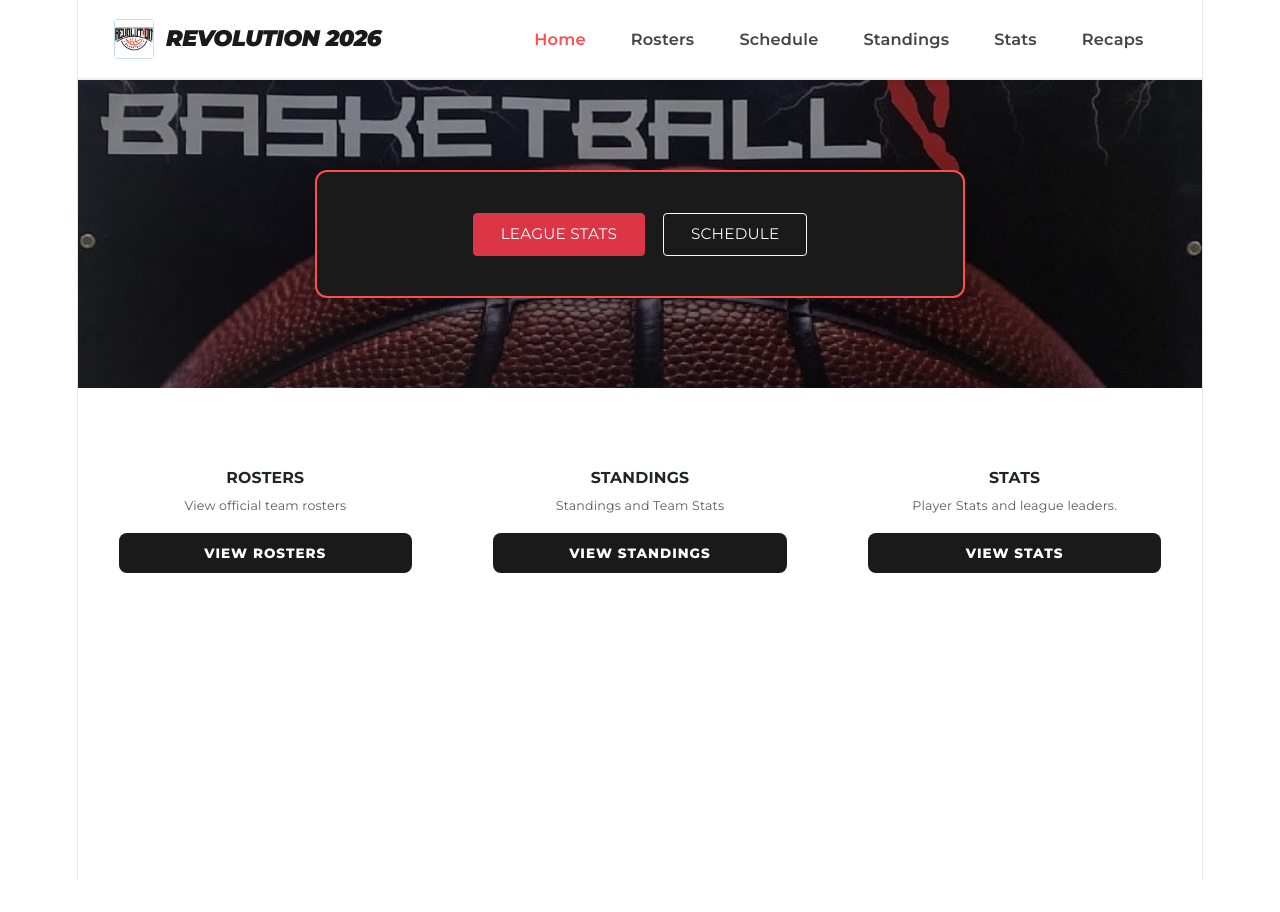
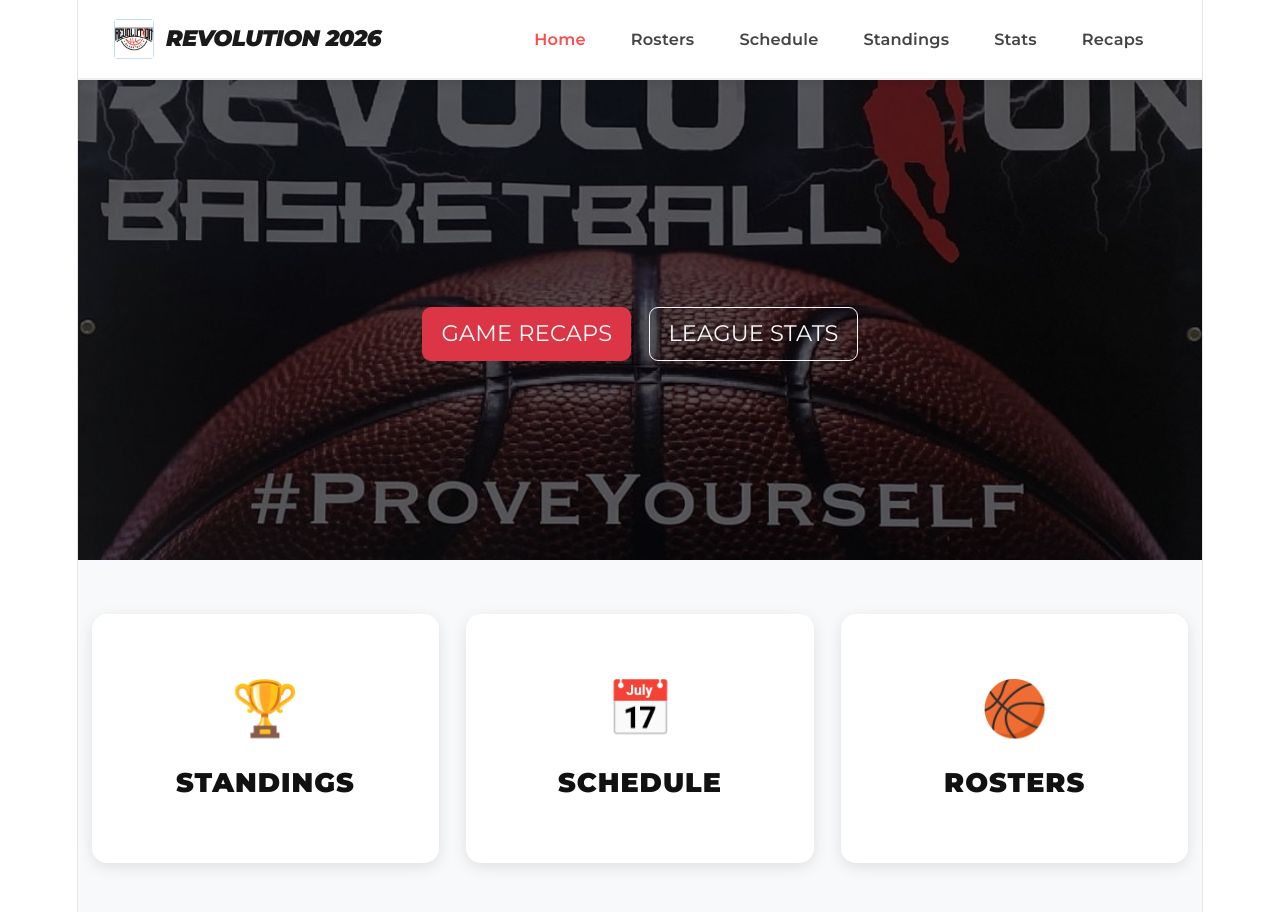
Before and after one commit to jhare3/RevolutionSummer2026, a React (Vite) app: page / in a window 1280 px wide. Shown: the top 912 px of the page. Before the commit the page ends 880 px from the top, so only its background shows below. Built offline with nearby package versions, Linux system fonts and the light colour scheme.

Commit message:
updated home page

```diff
--- a/src/pages/Home.jsx
+++ b/src/pages/Home.jsx
@@ -1,134 +1,116 @@
 import React from 'react';
+import { Container, Row, Col, Card, Button } from 'react-bootstrap';
 import { Link } from 'react-router-dom';
 
 const Home = () => {
+  // Navigation cards arranged in the requested order
+  const navCards = [
+    { title: 'Standings', path: '/standings', icon: '🏆' },
+    { title: 'Schedule', path: '/schedule', icon: '📅' },
+    { title: 'Rosters', path: '/rosters', icon: '🏀' },
+  ];
+
   return (
-    <div className="min-vh-100" style={{ backgroundColor: '#ffffff' }}>
-      <style>{`
-        .hero-section {
-          /* Updated to use revolutionHero.png */
-          background-image: linear-gradient(rgba(0, 0, 0, 0.4), rgba(0, 0, 0, 0.4)), url("/revolutionHero.png");
-          background-size: cover;
-          background-position: center;
-          padding: clamp(2.5rem, 8vw, 5rem) 0;
-          display: flex;
-          align-items: center;
-          justify-content: center;
-        }
-
-        .glass-hero-capsule {
-          background: #1a1a1a;
-          border: 2px solid #ff4d4d;
-          padding: clamp(1.25rem, 5vw, 2.25rem);
-          border-radius: 12px;
-          display: inline-block;
-          box-shadow: 0 12px 36px rgba(0, 0, 0, 0.4);
-          width: 92%;
-          max-width: 650px;
-        }
-
-        .hero-title-pop {
-          font-size: clamp(1.5rem, 8vw, 3rem);
-          font-weight: 900;
-          letter-spacing: -1px;
-          color: #ffffff;
-          text-shadow: 3px 3px 0px #ff4d4d;
-          margin: 0;
-          line-height: 1.1;
-          text-transform: uppercase;
-        }
-
-        .liquid-glass-card {
-          background: rgba(255, 255, 255, 0.8);
-          backdrop-filter: blur(12px);
-          -webkit-backdrop-filter: blur(12px);
-          border: 1px solid rgba(0, 0, 0, 0.05);
-          border-radius: 16px;
-          transition: all 0.3s cubic-bezier(0.4, 0, 0.2, 1);
-        }
-
-        .liquid-glass-card:hover {
-          transform: translateY(-8px);
-          background: rgba(255, 255, 255, 1);
-          box-shadow: 0 20px 40px rgba(0, 0, 0, 0.08);
-        }
-
-        .card-btn {
-          background: #1a1a1a;
-          color: #fff;
-          border: none;
-          padding: 10px 0;
-          border-radius: 8px;
-          font-weight: 800;
-          font-size: 0.75rem;
-          letter-spacing: 1px;
-          text-decoration: none;
-          transition: all 0.2s ease;
-        }
-
-        .card-btn:hover {
-          background: #ff4d4d;
-          color: #fff;
-        }
-
-        .x-small { font-size: 0.7rem; line-height: 1.4; }
-      `}</style>
-
-      {/* Hero Section */}
-      <div className="hero-section text-center">
-        <div className="glass-hero-capsule">
-
-          <div className="d-flex flex-column flex-sm-row gap-3 justify-content-center">
-            <Link to="/stats" className="btn btn-danger fw-black px-4 py-2" style={{ borderRadius: '4px', fontSize: '0.85rem' }}>LEAGUE STATS</Link>
-            <Link to="/schedule" className="btn btn-outline-light fw-black px-4 py-2" style={{ borderRadius: '4px', fontSize: '0.85rem' }}>SCHEDULE</Link>
+    <div style={pageWrapper}>
+      {/* Hero Section with updated primary actions */}
+      <div style={heroSection}>
+        <div style={heroOverlay}>
+          <div className="d-flex gap-3 justify-content-center mt-4">
+            <Button as={Link} to="/recaps" variant="danger" size="lg" className="fw-black shadow">
+              GAME RECAPS
+            </Button>
+            <Button as={Link} to="/stats" variant="outline-light" size="lg" className="fw-black shadow">
+              LEAGUE STATS
+            </Button>
           </div>
         </div>
       </div>
 
-      {/* Quick Navigation Cards */}
-      <div className="container py-5">
-        <div className="row row-cols-1 row-cols-md-2 row-cols-lg-3 g-4">
-          <div className="col">
-            <div className="card liquid-glass-card h-100 p-3 p-md-4 border-0">
-              <div className="card-body text-center d-flex flex-column justify-content-between p-0">
-                <div>
-                  <h6 className="fw-bold mb-2 text-dark small">ROSTERS</h6>
-                  <p className="card-text text-muted x-small">View official team rosters</p>
-                </div>
-                <Link to="/rosters" className="card-btn mt-3">VIEW ROSTERS</Link>
-              </div>
-            </div>
-          </div>
-
-          <div className="col">
-            <div className="card liquid-glass-card h-100 p-3 p-md-4 border-0">
-              <div className="card-body text-center d-flex flex-column justify-content-between p-0">
-                <div>
-                  <h6 className="fw-bold mb-2 text-dark small">STANDINGS</h6>
-                  <p className="card-text text-muted x-small">Standings and Team Stats</p>
-                </div>
-                <Link to="/standings" className="card-btn mt-3">VIEW STANDINGS</Link>
-              </div>
-            </div>
-          </div>
-
-          <div className="col">
-            <div className="card liquid-glass-card h-100 p-3 p-md-4 border-0">
-              <div className="card-body text-center d-flex flex-column justify-content-between p-0">
-                <div>
-                  <h6 className="fw-bold mb-2 text-dark small">STATS</h6>
-                  <p className="card-text text-muted x-small">Player Stats and league leaders.</p>
-                </div>
-                <Link to="/stats" className="card-btn mt-3">VIEW STATS</Link>
-              </div>
-            </div>
-          </div>
-
-
-        </div>
-      </div>
+      {/* Main Navigation Section */}
+      <Container className="py-5">
+        <Row className="g-4 justify-content-center">
+          {navCards.map((card, idx) => (
+            <Col key={idx} xs={12} md={4}>
+              <Card
+                as={Link}
+                to={card.path}
+                style={cardStyle}
+                className="h-100 text-decoration-none"
+              >
+                <Card.Body className="d-flex flex-column align-items-center justify-content-center py-5">
+                  <div style={{ fontSize: '3rem' }} className="mb-3">{card.icon}</div>
+                  <Card.Title style={cardTitle}>{card.title.toUpperCase()}</Card.Title>
+                </Card.Body>
+              </Card>
+            </Col>
+          ))}
+        </Row>
+      </Container>
     </div>
   );
 };
 
+// Styling Objects
+const pageWrapper = {
+  backgroundColor: '#f8f9fa',
+  minHeight: '100vh',
+};
+
+const heroSection = {
+  height: '60vh',
+  backgroundImage: 'url("/revolutionHero.png")',
+  backgroundSize: 'cover',
+  backgroundPosition: 'center',
+  position: 'relative',
+};
+
+const heroOverlay = {
+  position: 'absolute',
+  top: 0,
+  left: 0,
+  right: 0,
+  bottom: 0,
+  backgroundColor: 'rgba(0, 0, 0, 0.6)',
+  display: 'flex',
+  flexDirection: 'column',
+  justifyContent: 'center',
+  alignItems: 'center',
+  color: 'white',
+  textAlign: 'center',
+  padding: '0 20px',
+};
+
+const heroTitle = {
+  fontSize: 'clamp(2.5rem, 8vw, 5rem)',
+  fontWeight: '900',
+  fontStyle: 'italic',
+  letterSpacing: '-2px',
+  textShadow: '2px 2px 10px rgba(0,0,0,0.5)',
+};
+
+const heroSubtitle = {
+  fontSize: '1.25rem',
+  fontWeight: '700',
+  opacity: 0.9,
+  textTransform: 'uppercase',
+  letterSpacing: '2px',
+};
+
+const cardStyle = {
+  background: 'rgba(255, 255, 255, 0.9)',
+  backdropFilter: 'blur(10px)',
+  border: 'none',
+  borderRadius: '15px',
+  transition: 'transform 0.3s ease, box-shadow 0.3s ease',
+  boxShadow: '0 4px 15px rgba(0,0,0,0.1)',
+  cursor: 'pointer',
+};
+
+const cardTitle = {
+  fontSize: '1.5rem',
+  fontWeight: '900',
+  color: '#111',
+  letterSpacing: '1px',
+};
+
 export default Home;
```
